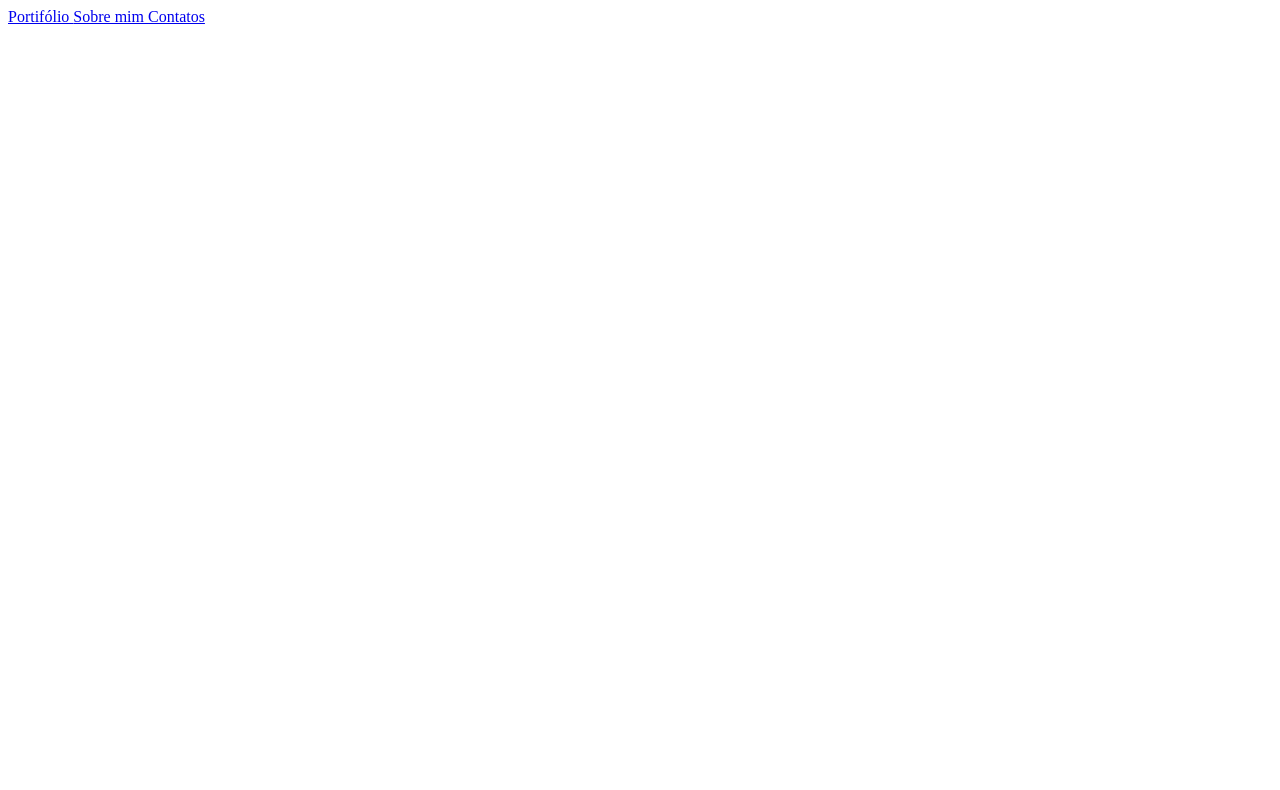
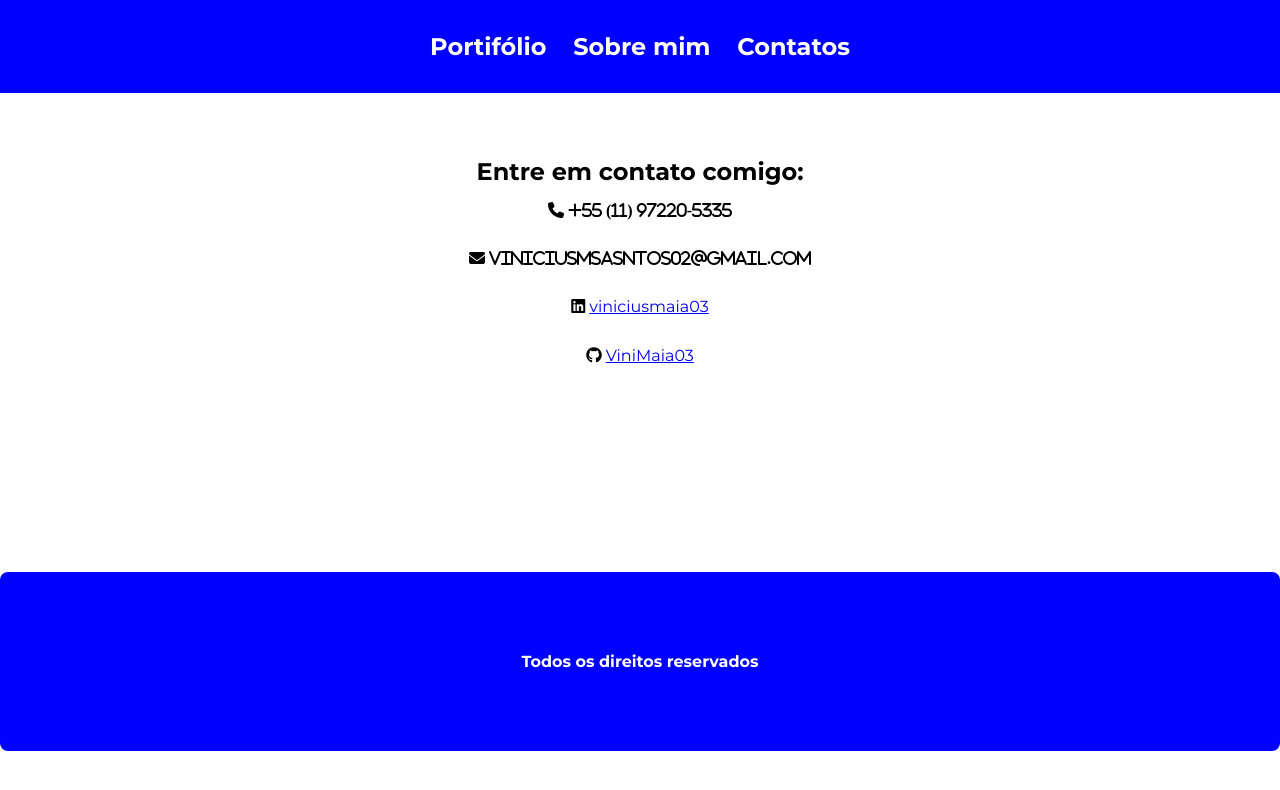
Before and after one commit to ViniMaia03/portifolio_vinimaia03, a plain HTML site: page contact.html in a window 1280 px wide. Drawn offline with Linux system fonts and the light colour scheme.

Commit message:
criação da página contatos

```diff
--- a/contact.html
+++ b/contact.html
@@ -1,10 +1,14 @@
 <!DOCTYPE html>
-<html lang="en">
+<html lang="pt-br">
+
 <head>
     <meta charset="UTF-8">
     <meta name="viewport" content="width=device-width, initial-scale=1.0">
     <title> Contatos </title>
+    <link rel="stylesheet" href="style/style.css">
+    <script src="https://kit.fontawesome.com/9a6646f619.js" crossorigin="anonymous"></script>
 </head>
+
 <body>
     <header>
         <nav>
@@ -13,5 +17,23 @@
             <a href="contact.html"> Contatos </a>
         </nav>
     </header>
+
+    <main>
+        <section id="contact">
+            <h1> Entre em contato comigo: </h1>
+
+            <i class="fa-solid fa-phone"> +55 (11) 97220-5335 </i> <br>
+            <i class="fa-solid fa-envelope"> viniciusmsasntos02@gmail.com </i> <br>
+            <i class="fa-brands fa-linkedin"> <a href="https://www.linkedin.com/in/viniciusmaia03/"> viniciusmaia03 </a></i> <br>
+            <i class="fa-brands fa-github"> <a href="https://github.com/ViniMaia03"> ViniMaia03 </a></i> <br>
+        </section>
+    </main>
+
+    <footer>
+        <p>
+            Todos os direitos reservados
+        </p>
+    </footer>
 </body>
+
 </html>
--- a/style/style.css
+++ b/style/style.css
@@ -66,6 +66,17 @@ main > section > button > a {
     font-weight: 400;
 }
 
+#contact {
+    padding: 2rem;
+}
+
+i {
+    display: block;
+    margin: 1rem;
+    font-family: 'Montserrat', sans-serif;
+    font-weight: 400;
+}
+
 /* RODAPÉ ---------------------------------- */
 
 footer {
```
Also changed, not shown: about-me.html (+30 -1 lines), index.html (+1 -0 lines).
